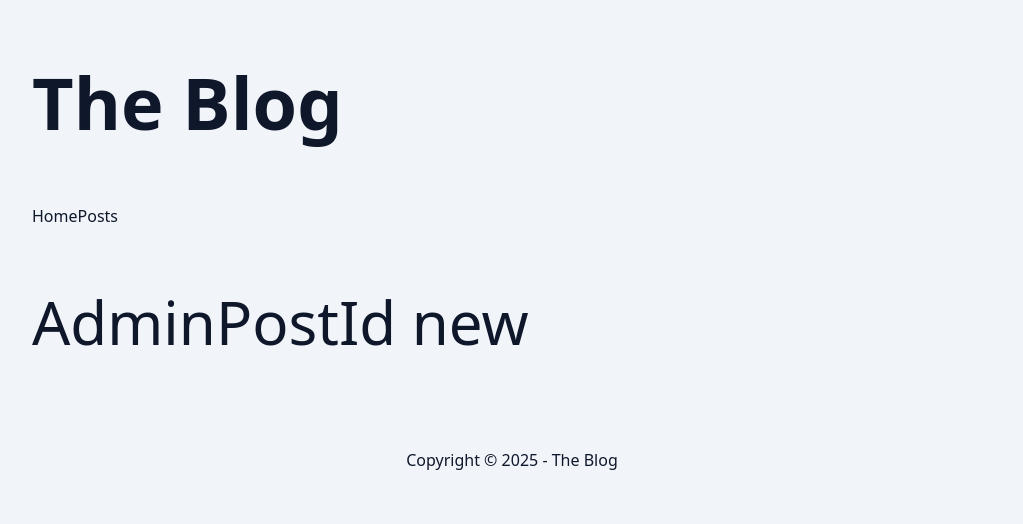
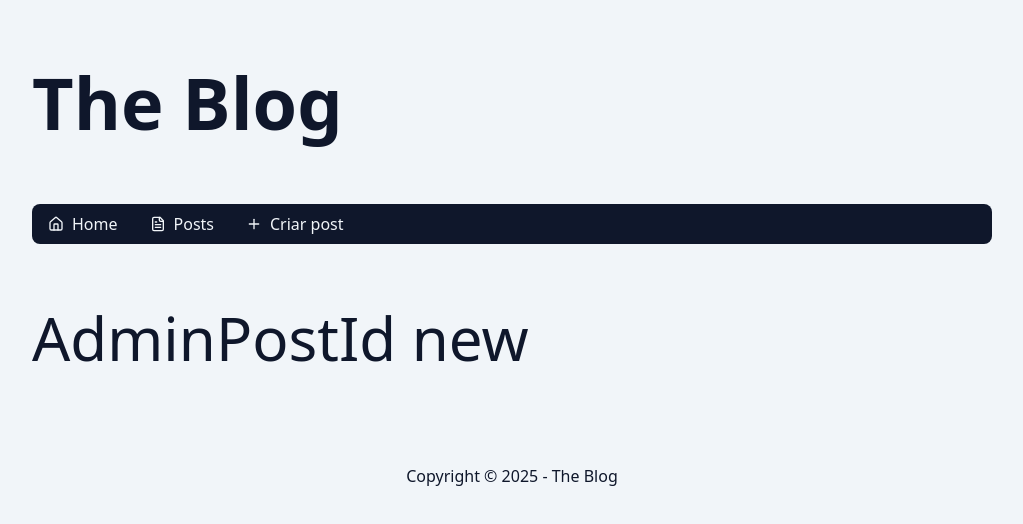
Before and after one commit to vitorugo1/blog-next, a Next.js app: page /admin/post/new in a window 1280 px wide. Shown: the top 524 px of the page, without its empty margins (128-1151 px from the left). Built offline with nearby package versions, Linux system fonts and the light colour scheme.

Commit message:
adição da nav e botões: home, posts, criar post

```diff
--- a/src/components/admin/MenuAdmin/index.tsx
+++ b/src/components/admin/MenuAdmin/index.tsx
@@ -1,13 +1,80 @@
+'use client';
+
+import clsx from 'clsx';
+import {
+  CircleXIcon,
+  FileTextIcon,
+  HouseIcon,
+  MenuIcon,
+  PlusIcon,
+} from 'lucide-react';
 import Link from 'next/link';
+import { usePathname } from 'next/navigation';
+import { useEffect, useState } from 'react';
 
 export function MenuAdmin() {
+  const [isOpen, setIsOpen] = useState(false);
+  const pathname = usePathname();
+  useEffect(() => {
+    setIsOpen(false);
+  }, [pathname]);
+
+  const navClasses = clsx(
+    'bg-slate-900 text-slate-100 rounded-lg',
+    'flex flex-col',
+    'sm:flex-row sm:flex-wrap',
+    !isOpen && 'h-10',
+    !isOpen && 'overflow-hidden',
+    'sm:overflow-visible sm:h-auto',
+  );
+  const linkClasses = clsx(
+    '[&>svg]:w-[16px] [&>svg]:h-[16px] px-4',
+    'flex items-center justify-start gap-2 cursor-pointer rounded-lg',
+    'transition hover:bg-slate-800',
+    'h-10',
+    'shrink-0',
+  );
+  const openCloseBtnClasses = clsx(
+    linkClasses,
+    'text-blue-200 italic',
+    'sm:hidden',
+  );
+
   return (
-    <nav>
-      <a href='/' target='_blank'>
+    <nav className={navClasses}>
+      <button
+        onClick={() => setIsOpen(s => !s)}
+        className={openCloseBtnClasses}
+      >
+        {!isOpen && (
+          <>
+            <MenuIcon />
+            Menu
+          </>
+        )}
+
+        {isOpen && (
+          <>
+            <CircleXIcon />
+            Fechar
+          </>
+        )}
+      </button>
+
+      <a className={linkClasses} href='/' target='_blank'>
+        <HouseIcon />
         Home
       </a>
 
-      <Link href='/admin/post'>Posts</Link>
+      <Link className={linkClasses} href='/admin/post'>
+        <FileTextIcon />
+        Posts
+      </Link>
+
+      <Link className={linkClasses} href='/admin/post/new'>
+        <PlusIcon />
+        Criar post
+      </Link>
     </nav>
   );
 }
```
